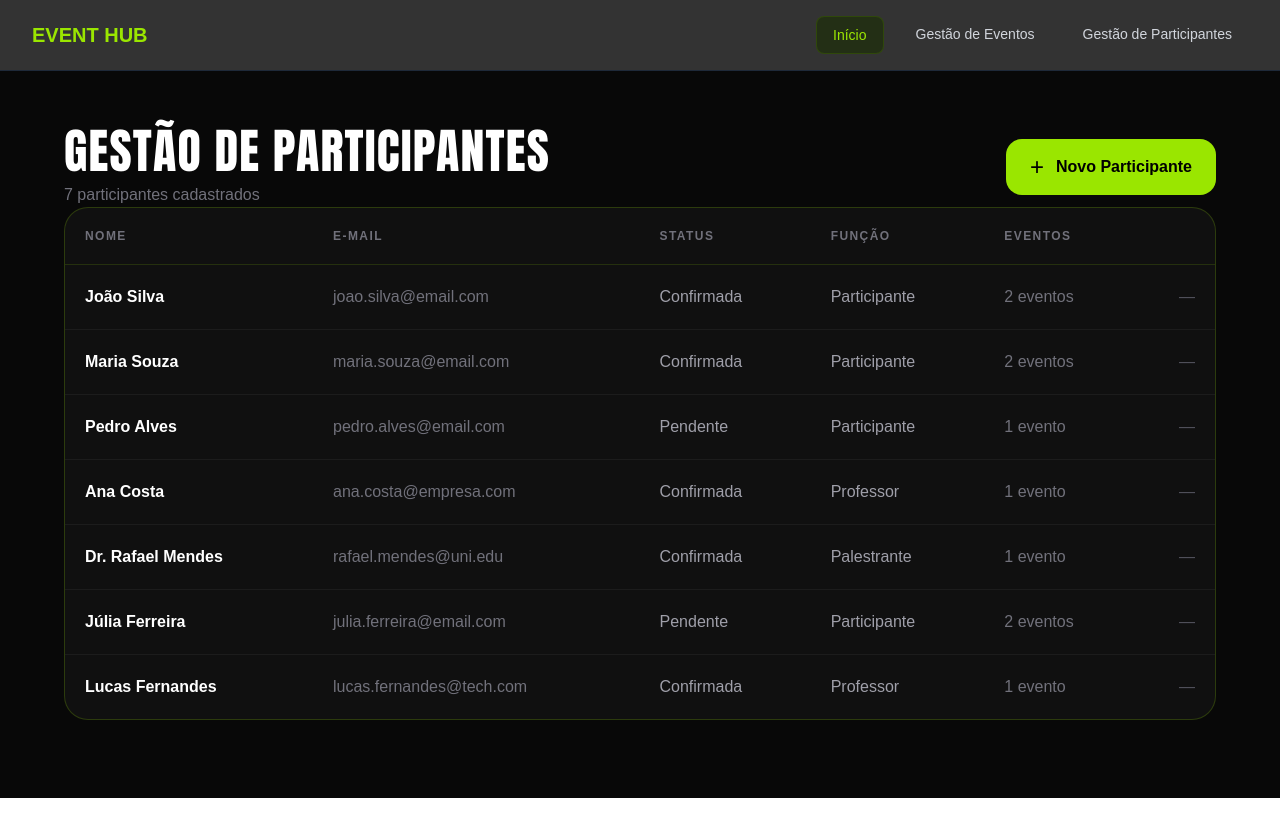
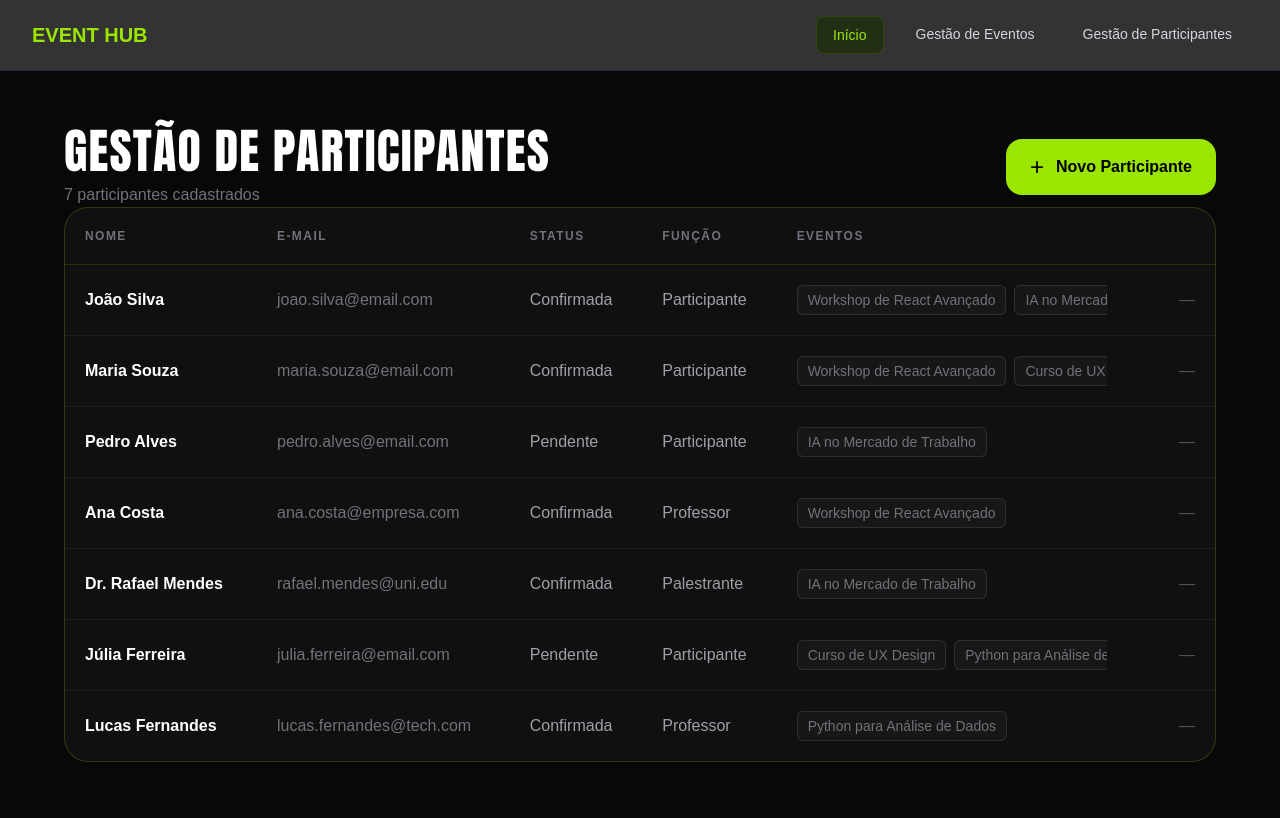
Before and after one commit to gsouza2313/e-ventsplatform, a Next.js app in the folder e-ventsplatform/: page /participantes in a window 1280 px wide. Built offline with nearby package versions, Linux system fonts and the light colour scheme.

Commit message:
feat: exibe eventos inscritos por participante

```diff
--- a/e-ventsplatform/app/participantes/page.tsx
+++ b/e-ventsplatform/app/participantes/page.tsx
@@ -62,12 +62,24 @@ export default function ParticipantesPage() {
                             {participante.funcao}
                           </td>
 
-                          <td className="px-5 py-5 text-base text-zinc-500">
-                            {participante.eventosInscritosIds.length}{" "}
-                            {participante.eventosInscritosIds.length === 1
-                              ? "evento"
-                              : "eventos"}
-                          </td>
+                          <td className="px-5 py-5">
+                                <div className="flex max-w-[310px] gap-2 overflow-hidden">
+                                  {participante.eventosInscritosIds.map((eventoId) => {
+                                    const evento = todosEventos.find((item) => item.id === eventoId);
+
+                                    if (!evento) return null;
+
+                                    return (
+                                      <span
+                                        key={evento.id}
+                                        className="shrink-0 truncate rounded-md border border-white/10 bg-white/[0.03] px-2.5 py-1 text-sm text-zinc-500"
+                                      >
+                                        {evento.titulo}
+                                      </span>
+                                    );
+                                  })}
+                                </div>
+                            </td>
 
                           <td className="px-5 py-5 text-right text-zinc-600">—</td>
                         </tr>
```
